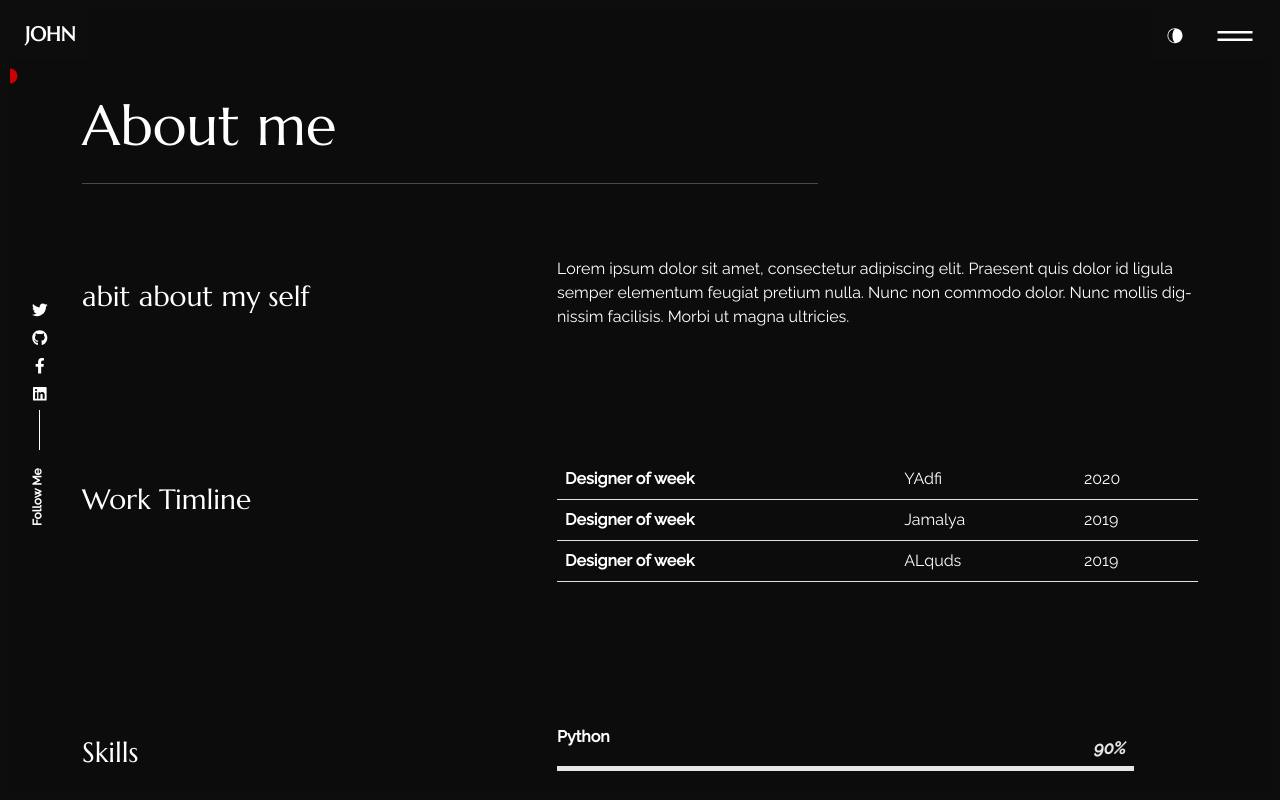
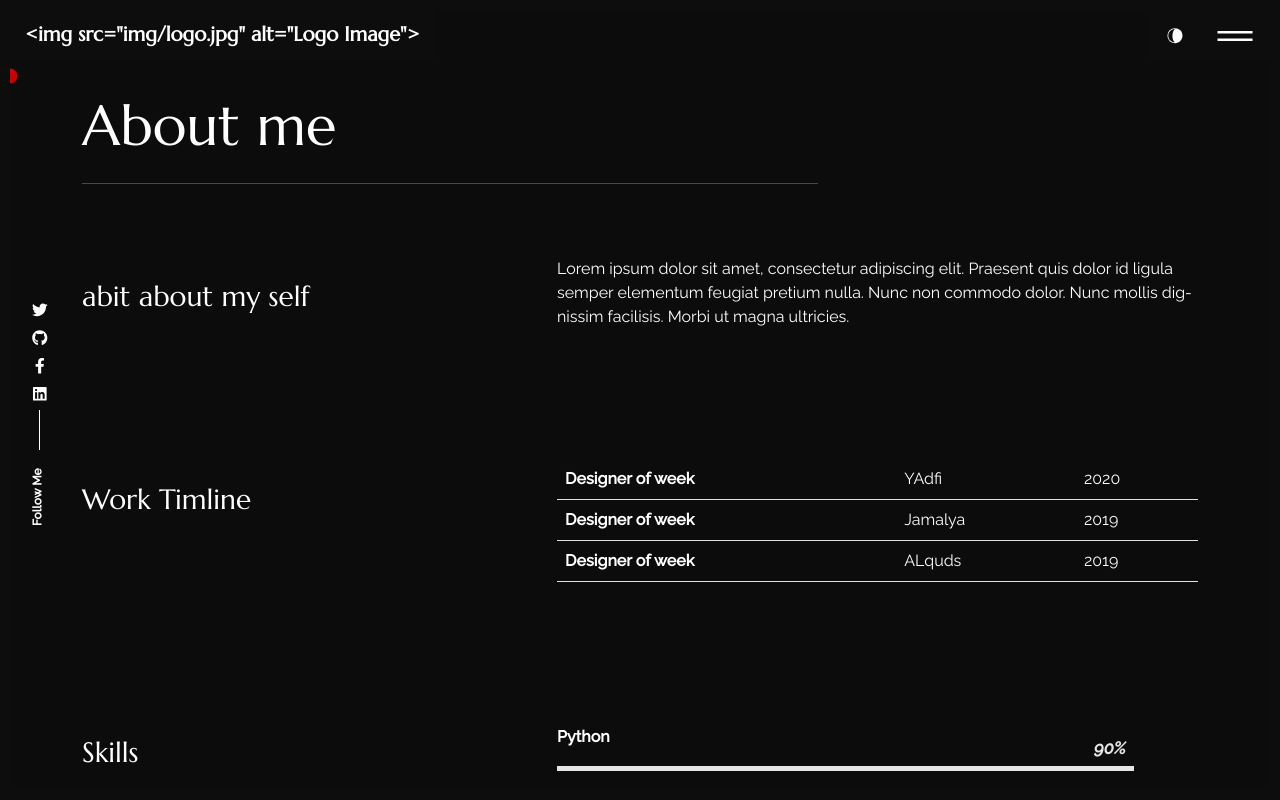
Before and after one commit to ubaimutl/react-portfolio, a React (Create React App) app: page /about in a window 1280 px wide. Shown: the top 800 px of the page. Built offline with nearby package versions, Linux system fonts and the light colour scheme.

Commit message:
picture updated

```diff
--- a/src/content_option.js
+++ b/src/content_option.js
@@ -1,4 +1,4 @@
-const logotext = "JOHN";
+const logotext = '<img src="img/logo.jpg" alt="Logo Image">';
 const meta = {
     title: "Jaskirat Singh",
     description: "I’m Jaskirat Singh data scientist _ Full stack devloper,currently working in Berlin",
@@ -7,12 +7,12 @@ const meta = {
 const introdata = {
     title: "I’m Jaskirat Singh",
     animated: {
-        first: "I love coding again",
+        first: "I love coding",
         second: "I code cool websites",
         third: "I develop mobile apps",
     },
     description: "Lorem ipsum dolor sit amet, consectetur adipiscing elit. Sed at nisl euismod urna bibendum",
-    your_img_url: "https://images.unsplash.com/photo-1514790193030-c89d266d5a9d",
+    your_img_url: '<img src="img/jas_portfolio.jpg" alt="Logo Image">',
 };
 
 const dataabout = {
```
Also changed, not shown: img/jas_portfolio.jpg (added).
